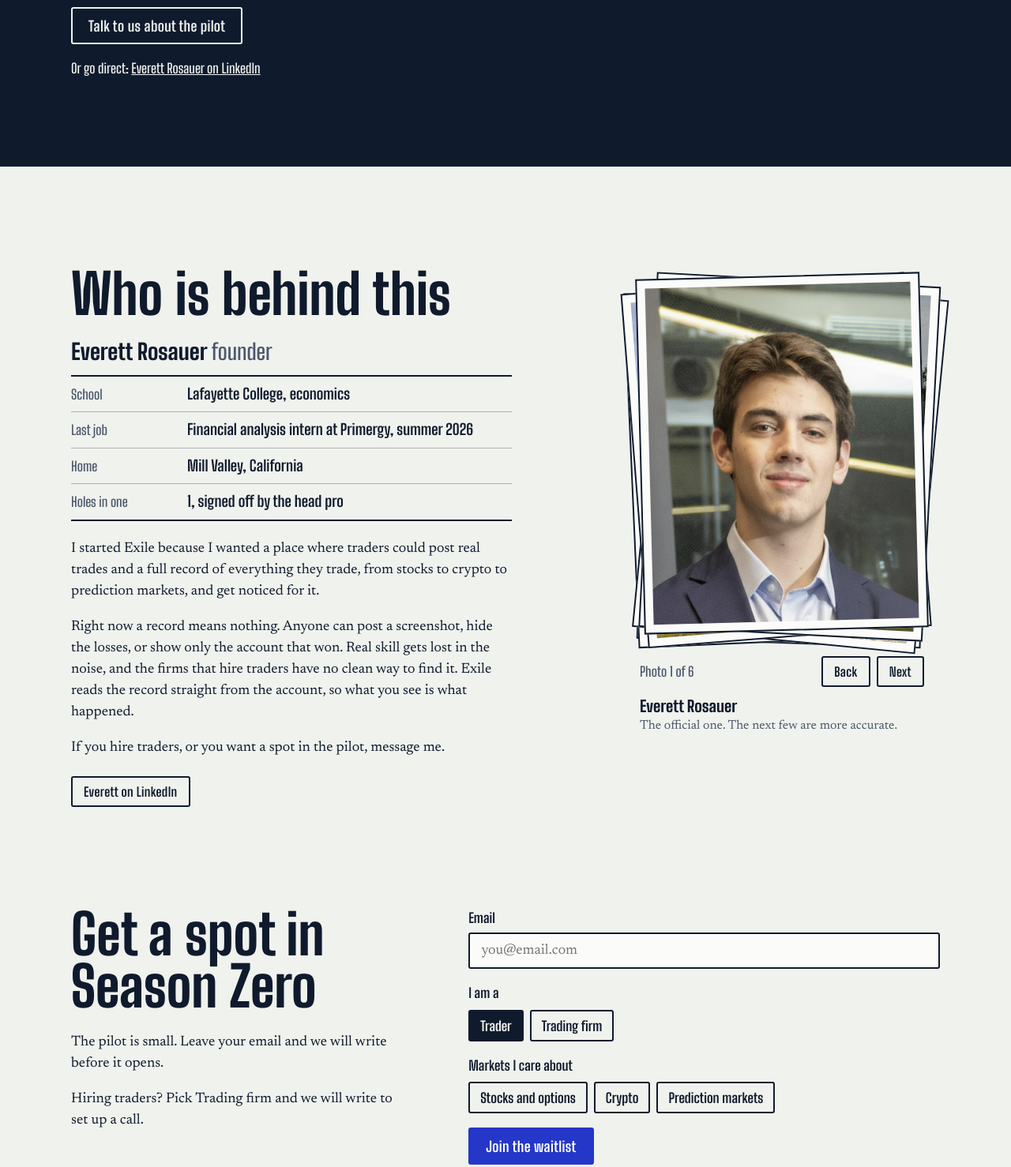
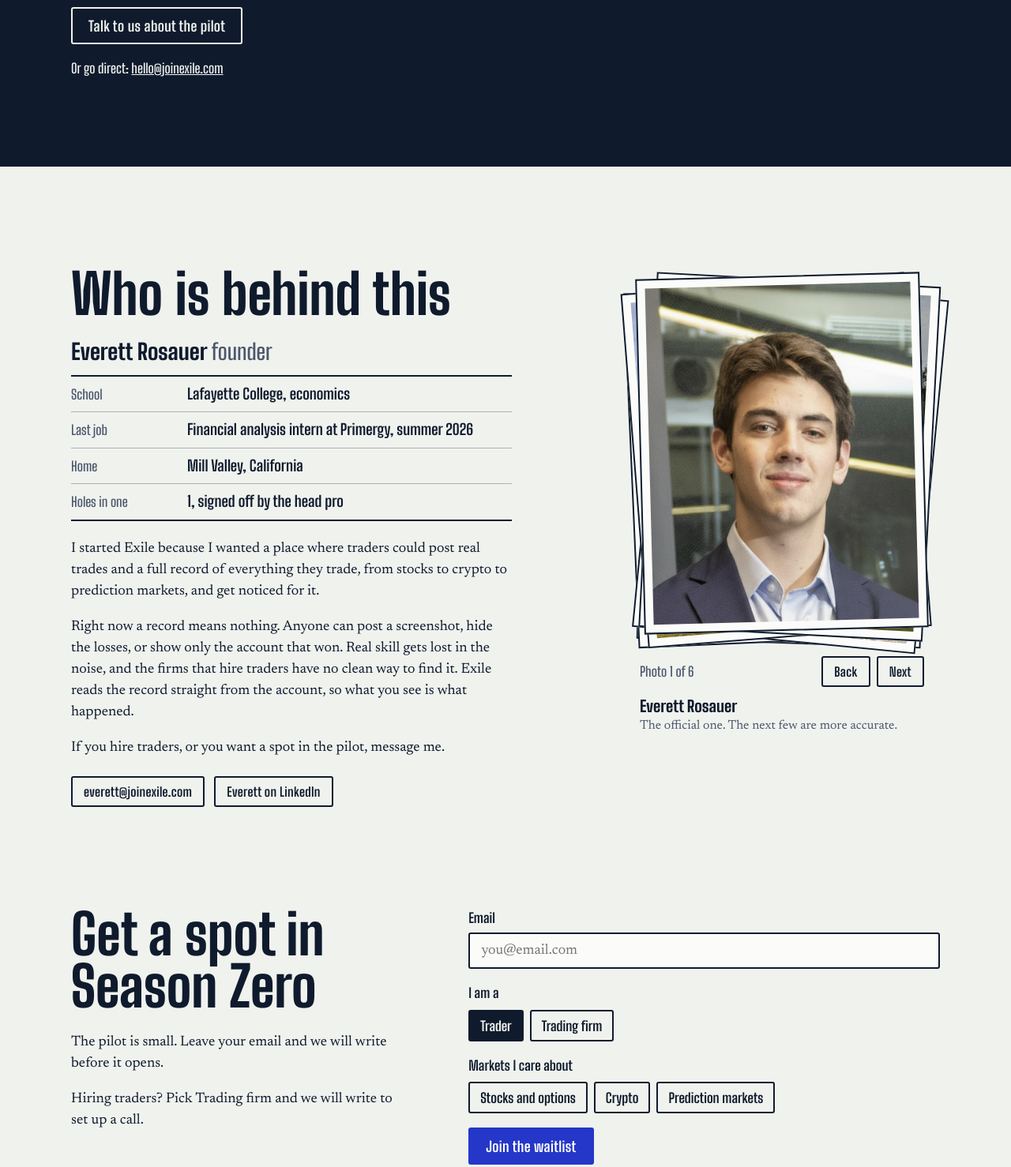
Before and after one commit to everettrosauer/exile-site, a plain HTML site: page index.html in a window 1280 px wide. Shown: the part 4805-6283 px from the top of the page at 79% size. Drawn offline with Linux system fonts and the light colour scheme.

Commit message:
Contact: hello@ and everett@ joinexile.com, founder email button, hidden fix
Co-Authored-By: Claude Fable 5.2 <noreply@anthropic.com>
Claude-Session: https://claude.ai/code/session_013b1tpp3PdvhzhyM77MKNEj

```diff
--- a/config.js
+++ b/config.js
@@ -1,14 +1,18 @@
 /* ------------------------------------------------------------------
    One place for the settings every page shares.
 
-   contactEmail  Leave empty until the mailbox really works. While it is
-                 empty, every contact spot points to LinkedIn instead.
+   contactEmail  The public contact address. If it is ever emptied, every
+                 contact spot points to LinkedIn instead.
+   founderEmail  Shown as a button in "Who is behind this". Empty hides it.
+                 Both addresses forward to Everett's inbox through ImprovMX
+                 (catch-all on joinexile.com). Receiving only, no sending.
    linkedin      The founder's public profile.
    waitlist      Where the signup form saves. The key is a publishable key:
                  it can add a row to the waitlist and nothing else.
 ------------------------------------------------------------------- */
 window.EXILE = {
-  contactEmail: "",
+  contactEmail: "hello@joinexile.com",
+  founderEmail: "everett@joinexile.com",
   linkedin: "https://www.linkedin.com/in/everett-rosauer-70479b1b5/",
   waitlist: {
     url: "https://vyjgpqpinjgxgyseasdq.supabase.co/rest/v1/waitlist",
--- a/index.html
+++ b/index.html
@@ -35,6 +35,7 @@
 }
 
 *,*::before,*::after{box-sizing:border-box}
+[hidden]{display:none !important}
 html{scroll-behavior:smooth;-webkit-text-size-adjust:100%}
 body{margin:0;background:var(--paper);color:var(--ink);font-family:var(--body);font-size:1.125rem;line-height:1.5;-webkit-font-smoothing:antialiased}
 img,svg{max-width:100%}
@@ -463,6 +464,7 @@ footer .wordmark{font-size:1.6rem;color:var(--ink)}
         <p>If you hire traders, or you want a spot in the pilot, message me.</p>
       </div>
       <div class="who__links">
+        <a class="btn btn--ghost btn--small" id="founder-mail" hidden></a>
         <a class="btn btn--ghost btn--small" href="https://www.linkedin.com/in/everett-rosauer-70479b1b5/" rel="noopener">Everett on LinkedIn</a>
       </div>
     </div>
@@ -848,6 +850,14 @@ document.getElementById("stack-back").addEventListener("click", () => turn(-1));
 document.getElementById("stack-tap").addEventListener("click", () => turn(1));
 layStack();
 
+/* ---------- founder email button ---------- */
+const founderMail = document.getElementById("founder-mail");
+if (window.EXILE.founderEmail){
+  founderMail.href = "mailto:" + window.EXILE.founderEmail + "?subject=" + encodeURIComponent("Exile");
+  founderMail.textContent = window.EXILE.founderEmail;
+  founderMail.hidden = false;
+}
+
 /* ---------- waitlist ---------- */
 const form = document.getElementById("waitlist");
 const statusEl = document.getElementById("wl-status");
--- a/pages.css
+++ b/pages.css
@@ -13,6 +13,7 @@
   color-scheme:light;
 }
 *,*::before,*::after{box-sizing:border-box}
+[hidden]{display:none !important}
 html{-webkit-text-size-adjust:100%}
 body{margin:0;background:var(--paper);color:var(--ink);font-family:var(--body);font-size:1.125rem;line-height:1.5;-webkit-font-smoothing:antialiased}
 img,svg{max-width:100%}
```
